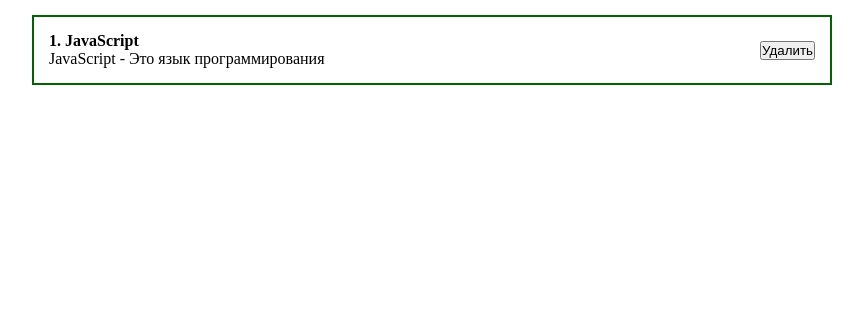
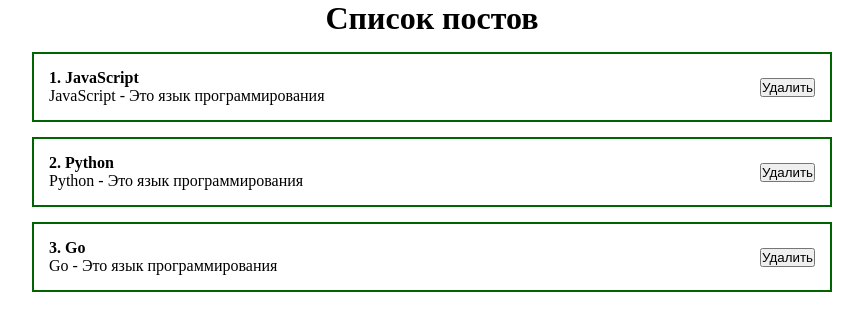
Before and after one commit to thisvolwebnik/React, a React (Vite) app: page / in a window 1280 px wide. Shown: the top 330 px of the page, without its empty margins (208-1071 px from the left). Built offline with nearby package versions, Linux system fonts and the light colour scheme.

Commit message:
feat: Working with Lists: Converting an Array of Objects to an Array of React Elements

```diff
--- a/src/App.jsx
+++ b/src/App.jsx
@@ -1,11 +1,21 @@
 import "./styles/App.css";
 import {PostItem} from "./components/PostItem";
+import {useState} from "react";
+import {PostList} from "./components/PostList";
 
 function App() {
 
+  const [posts, setPosts] = useState([{
+    id: 1, title: "JavaScript", description: "JavaScript - Это язык программирования"
+  }, {
+    id: 2, title: "Python", description: "Python - Это язык программирования"
+  }, {
+    id: 3, title: "Go", description: "Go - Это язык программирования"
+  }])
+
   return (
     <div className="App">
-      <PostItem post={{id: 1, title: "JavaScript", description: "JavaScript - Это язык программирования"}}/>
+      <PostList posts={posts} title="Список постов" />
     </div>
   )
 }
--- a/src/components/PostItem.jsx
+++ b/src/components/PostItem.jsx
@@ -1,11 +1,11 @@
 export const PostItem = (props) => {
-  const { post } = props;
+  const { id, title, description } = props;
 
   return (
     <div className="post">
       <div className="post__content">
-        <strong>{post.id}. {post.title}</strong>
-        <div>{post.description}</div>
+        <strong>{id}. {title}</strong>
+        <div>{description}</div>
       </div>
       <div className="post__action">
         <button
--- /dev/null
+++ b/src/components/PostList.jsx
@@ -0,0 +1,14 @@
+import {PostItem} from "./PostItem";
+
+export const PostList = (props) => {
+  const { posts, title } = props;
+
+  return (
+    <div className="post__list">
+      <h1 style={{textAlign: "center"}}>{title}</h1>
+      {posts.map((post) => (
+        <PostItem {...post} key={post.id}/>
+      ))}
+    </div>
+  )
+}
```
